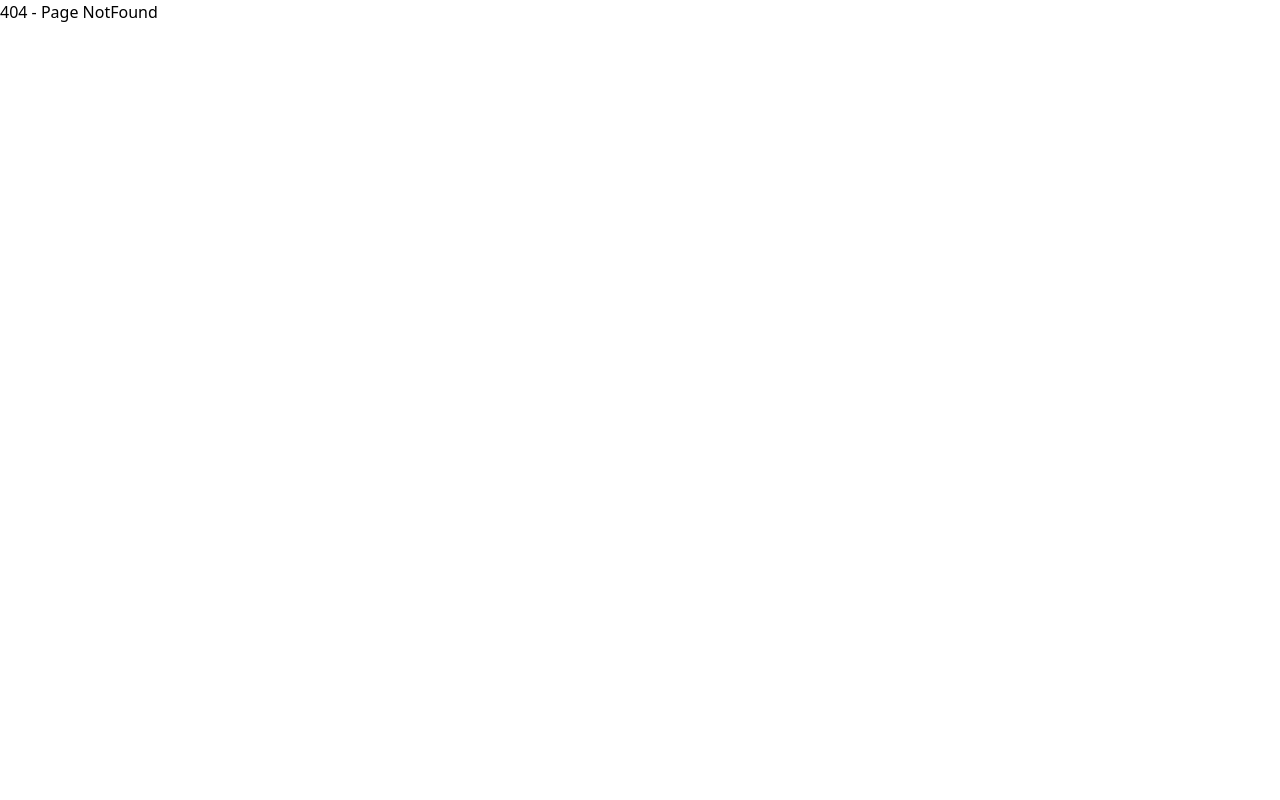
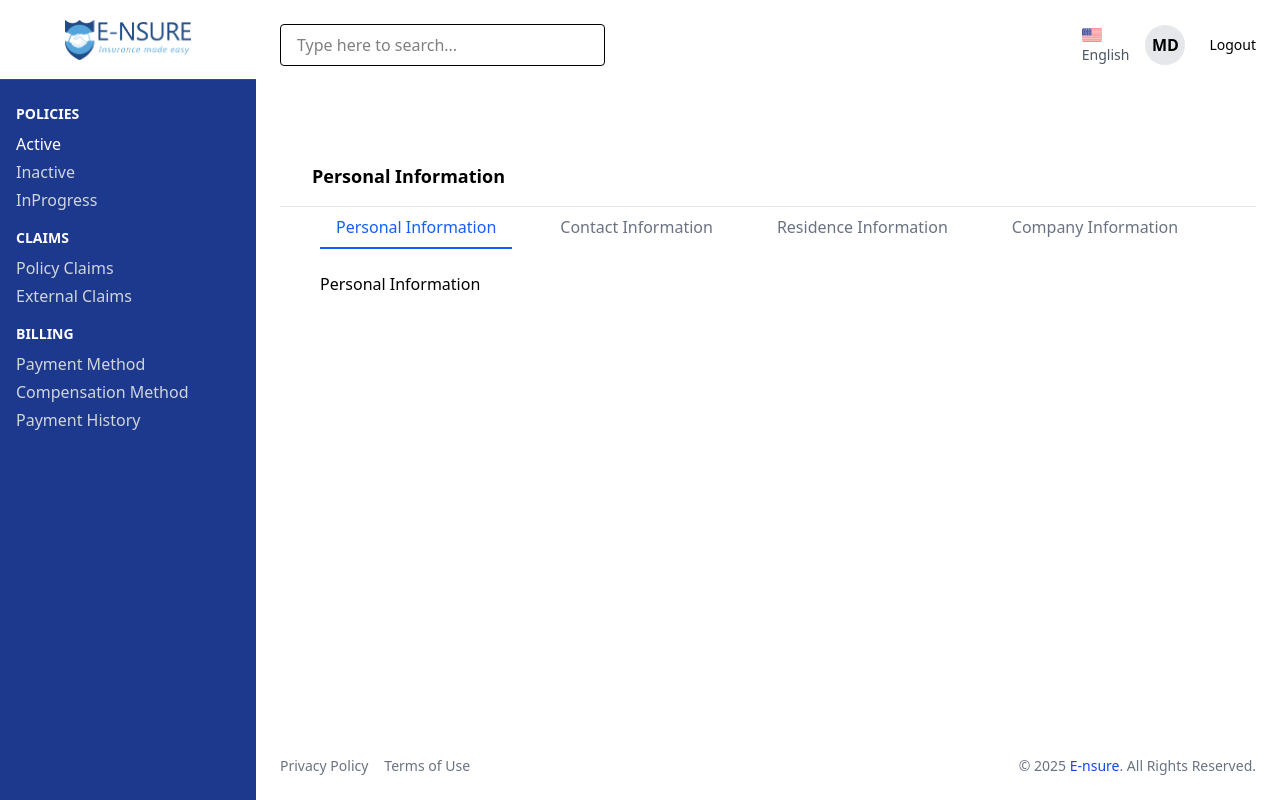
Before and after one commit to kozera920/ensure, a React (Vite) app in the folder frontend/: page /user_profile in a window 1280 px wide. Before the commit this address had no page. Built offline with nearby package versions, Linux system fonts and the light colour scheme; no server answers; sample sign-in values are in the browser's storage.

Commit message:
created layout fro user profile and devided it into components

```diff
--- a/frontend/src/components/Layouts/DefaultLayout.jsx
+++ b/frontend/src/components/Layouts/DefaultLayout.jsx
@@ -81,8 +81,14 @@ const DefaultLayout = () => {
           <input type="text" placeholder="Type here to search..." className="border rounded px-4 py-2 w-1/3" />
           <div className="flex items-center space-x-4">
             <div className="text-sm text-gray-600"><img src={usflag} alt="English" className="w-5 h-5" />English</div>
-            <div className="w-10 h-10 bg-gray-200 rounded-full flex items-center justify-center font-semibold">MD</div>
-            <span className="text-sm">{user?.name || ''}</span>
+
+            <Link to="/user_profile" className="flex items-center gap-2">
+              <div className="w-10 h-10 bg-gray-200 rounded-full flex items-center justify-center font-semibold">
+                MD
+              </div>
+              <span className="text-sm">{user?.name || ''}</span>
+            </Link>
+
             <Link to ="#" className="text-sm" onClick={onLogout}>Logout</Link>
           </div>
         </header>
--- /dev/null
+++ b/frontend/src/components/UserProfile/UserProfileCompany.jsx
@@ -0,0 +1,9 @@
+import React from 'react'
+
+const UserProfileCompany = () => {
+  return (
+    <div>User Company Details</div>
+  )
+}
+
+export default UserProfileCompany
--- /dev/null
+++ b/frontend/src/components/UserProfile/UserProfileContact.jsx
@@ -0,0 +1,57 @@
+import React from 'react'
+
+const UserProfileContact = () => {
+  return (
+    <div className="tab-content mt-6">
+        <div className="bg-white rounded-lg shadow-sm p-6">
+            <div className="space-y-6">
+
+                <div className="grid grid-cols-3 gap-6">
+                    <div>
+                        <label className="block text-sm font-medium text-gray-500 mb-1">MID</label>
+                        <div className="text-sm p-2 bg-gray-50 rounded">MID</div>
+                    </div>
+                    <div>
+                        <label className="block text-sm font-medium text-gray-500 mb-1">Phone Number</label>
+                        <div className="text-sm p-2 bg-gray-50 rounded">Phone Number</div>
+                    </div>
+                    <div>
+                        <label className="block text-sm font-medium text-gray-500 mb-1">Email</label>
+                        <div className="text-sm p-2 bg-gray-50 rounded">Email</div>
+                    </div>
+                </div>
+
+
+                <div className="grid grid-cols-2 gap-6">
+                    <div>
+                        <label className="block text-sm font-medium text-gray-500 mb-1">Manzi</label>
+                        <div className="text-sm p-2 bg-gray-50 rounded">Manzi</div>
+                    </div>
+                    <div>
+                        <label className="block text-sm font-medium text-gray-500 mb-1">Denning</label>
+                        <div className="text-sm p-2 bg-gray-50 rounded">Denning</div>
+                    </div>
+                </div>
+
+
+                <div className="grid grid-cols-3 gap-6">
+                    <div>
+                        <label className="block text-sm font-medium text-gray-500 mb-1">City</label>
+                        <div className="text-sm p-2 bg-gray-50 rounded">Mugambazi</div>
+                    </div>
+                    <div>
+                        <label className="block text-sm font-medium text-gray-500 mb-1">2008-01-24</label>
+                        <div className="text-sm p-2 bg-gray-50 rounded">2008-01-24</div>
+                    </div>
+                    <div>
+                        <label className="block text-sm font-medium text-gray-500 mb-1">Address</label>
+                        <div className="text-sm p-2 bg-gray-50 rounded">KK394ST</div>
+                    </div>
+                </div>
+            </div>
+        </div>
+    </div>
+  )
+}
+
+export default UserProfileContact
--- /dev/null
+++ b/frontend/src/components/UserProfile/UserProfilePersonal.jsx
@@ -0,0 +1,9 @@
+import React from 'react'
+
+const UserProfilePersonal = () => {
+  return (
+    <div>Personal Information</div>
+  )
+}
+
+export default UserProfilePersonal
--- /dev/null
+++ b/frontend/src/components/UserProfile/UserProfileResidence.jsx
@@ -0,0 +1,9 @@
+import React from 'react'
+
+const UserProfileResidence = () => {
+  return (
+    <div>User's Residence</div>
+  )
+}
+
+export default UserProfileResidence
--- /dev/null
+++ b/frontend/src/pages/UserProfile.jsx
@@ -0,0 +1,68 @@
+import React, { useState } from 'react';
+import UserProfilePersonal from '../components/UserProfile/UserProfilePersonal.jsx';
+import UserProfileContact from '../components/UserProfile/UserProfileContact.jsx';
+import UserProfileResidence from '../components/UserProfile/UserProfileResidence.jsx';
+import UserProfileCompany from '../components/UserProfile/UserProfileCompany.jsx';
+
+const tabTitles = {
+  personal: 'Personal Information',
+  contact: 'Contact Information',
+  residence: 'Residence Information',
+  company: 'Company Information',
+};
+
+const UserProfile = () => {
+  const [activeTab, setActiveTab] = useState('personal');
+
+  return (
+    <>
+      <div className="border-b border-gray-200 px-8 pt-6">
+        <h2 className="text-lg font-semibold mb-4">{tabTitles[activeTab]}</h2>
+      </div>
+
+      <div className="flex-1 overflow-auto px-8 pb-8">
+        <div className="max-w-4xl mx-auto">
+          <nav className="-mb-px flex space-x-8">
+            <button
+              type="button"
+              onClick={() => setActiveTab('personal')}
+              className={`py-2 px-4 border-b-2 ${activeTab === 'personal' ? 'border-blue-600 text-blue-600' : 'border-transparent text-gray-500'} font-medium`}
+            >
+              Personal Information
+            </button>
+            <button
+              type="button"
+              onClick={() => setActiveTab('contact')}
+              className={`py-2 px-4 border-b-2 ${activeTab === 'contact' ? 'border-blue-600 text-blue-600' : 'border-transparent text-gray-500'} font-medium`}
+            >
+              Contact Information
+            </button>
+            <button
+              type="button"
+              onClick={() => setActiveTab('residence')}
+              className={`py-2 px-4 border-b-2 ${activeTab === 'residence' ? 'border-blue-600 text-blue-600' : 'border-transparent text-gray-500'} font-medium`}
+            >
+              Residence Information
+            </button>
+            <button
+              type="button"
+              onClick={() => setActiveTab('company')}
+              className={`py-2 px-4 border-b-2 ${activeTab === 'company' ? 'border-blue-600 text-blue-600' : 'border-transparent text-gray-500'} font-medium`}
+            >
+              Company Information
+            </button>
+          </nav>
+
+          <div className="tab-content mt-6">
+            {activeTab === 'personal' && <UserProfilePersonal />}
+            {activeTab === 'contact' && <UserProfileContact />}
+            {activeTab === 'residence' && <UserProfileResidence />}
+            {activeTab === 'company' && <UserProfileCompany />}
+          </div>
+        </div>
+      </div>
+    </>
+  );
+};
+
+export default UserProfile;
--- a/frontend/src/router.jsx
+++ b/frontend/src/router.jsx
@@ -7,6 +7,7 @@ import DefaultLayout from './components/Layouts/DefaultLayout.jsx';
 import GuestLayout from './components/Layouts/GuestLayout.jsx';
 import Dashboard from './pages/Dashboard.jsx';
 import { Navigate } from 'react-router-dom';
+import UserProfile from './pages/UserProfile.jsx';
 
 const router = createBrowserRouter([
     {
@@ -24,6 +25,10 @@ const router = createBrowserRouter([
             {
                 path:'/users',
                 element:<Users/>
+            },
+            {
+                path:'/user_profile',
+                element:<UserProfile/>
             },
         ]
     },
```
